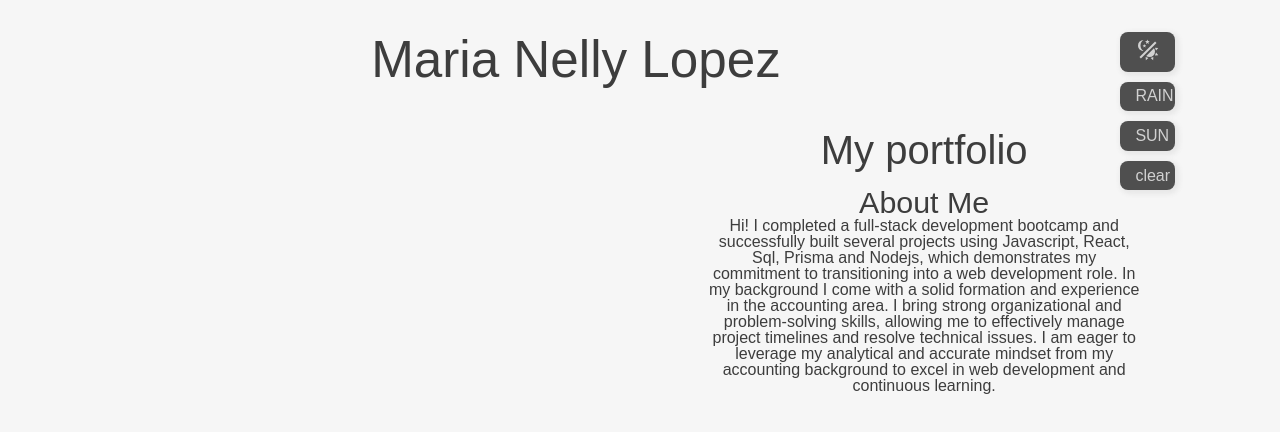
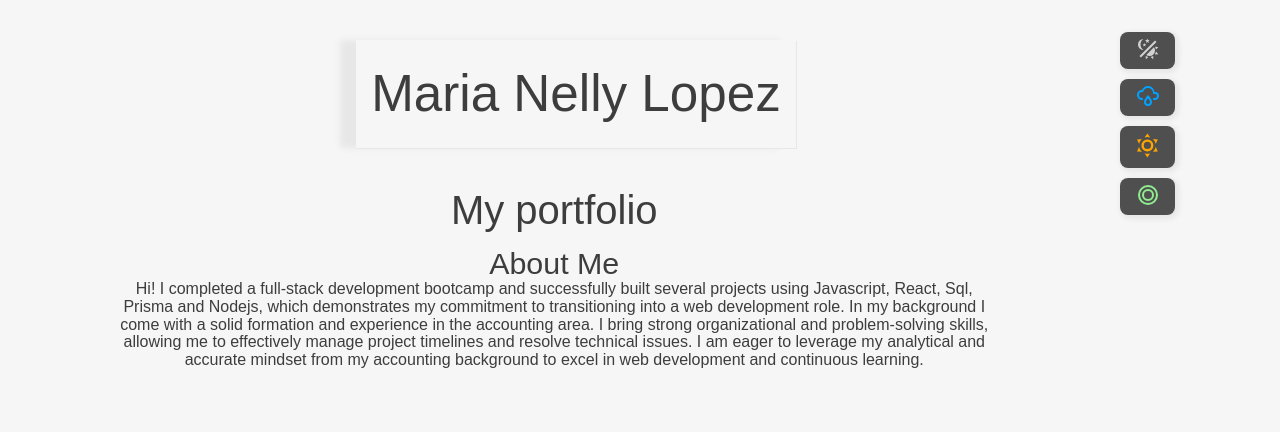
Before and after one commit to manelly67/mypersonalwebsite, a React (Vite) app: page / in a window 1280 px wide. Shown: the top 432 px of the page. Built offline with nearby package versions, Linux system fonts and the light colour scheme; a web font is replaced by a local one.

Commit message:
add icons to each button and style

```diff
--- a/src/App.jsx
+++ b/src/App.jsx
@@ -5,6 +5,8 @@ import rain_small from "./assets/img/rain/small_raining.jpg";
 import sun_large from "./assets/img/sun/sunny_day_large.jpg";
 import sun_medium from "./assets/img/sun/sunny_day_medium.jpg";
 import sun_small from "./assets/img/sun/sunny_day_small.jpg";
+import Icon from '@mdi/react';
+import { mdiCircleDouble } from '@mdi/js';
 import "./styles/App.css";
 import ToggleTheme from "./components/ToggleTheme";
 import Raining from "./animation/Raining";
@@ -25,9 +27,10 @@ function App() {
   const [activeIndex, setActiveIndex] = useState(0);
   const [screenWidth, setScreenWidth] = useState(0);
   const [screenHeight, setScreenHeight] = useState(0);
+  const pictureIn = activeIndex === 0 ? false : true;
 
   const { animateOut } = styles1;
-  const { buttonA } = styles2;
+  const { buttonD } = styles2;
 
   useEffect(() => {
     setScreenWidth(window.innerWidth);
@@ -46,9 +49,11 @@ function App() {
       <main>
         <section>
           <header>
-            <h1>{myName}</h1>
+           <div className={!pictureIn ? "headerDiv" : "headerPict"}>
+           <h1>{myName}</h1>
+           </div>
           </header>
-          <section className="aboutMe">
+          <section className={!pictureIn ? "aboutMe" : "aboutMeHalf"}>
             <h2>My portfolio</h2>
             <div>
               <h3>About Me</h3>
@@ -79,12 +84,15 @@ function App() {
             onShow={() => setActiveIndex(2)}
             fading={fading}
           />
-          <button className={buttonA}
-          onClick={()=>{
-            fading();
-            setActiveIndex(0);
-          }}>
-            clear
+          <button
+            className={buttonD}
+            onClick={() => {
+              fading();
+              setActiveIndex(0);
+            }}
+            title="clear"
+          >
+            <Icon path={mdiCircleDouble} size={1} />
           </button>
         </aside>
       </main>
--- a/src/animation/Raining.jsx
+++ b/src/animation/Raining.jsx
@@ -1,3 +1,5 @@
+import Icon from '@mdi/react';
+import { mdiWeatherRainy } from '@mdi/js';
 import styles1 from "../styles/Slides.module.css";
 import styles2 from "../styles/Buttons.module.css";
 
@@ -14,7 +16,7 @@ const Raining = (props) => {
   } = props;
 
   const { animateIn } = styles1;
-  const { buttonA } = styles2;
+  const { buttonB } = styles2;
   const imgWidth =
     screenWidth <= 391
       ? screenWidth
@@ -68,13 +70,13 @@ const Raining = (props) => {
       ) : (
         <>
           <button
-            className={buttonA}
+            className={buttonB}
             onClick={() => {
               fading();
               setTimeout(onShow, 599);
             }}
           >
-            RAIN
+            <Icon path={mdiWeatherRainy} size={1} />
           </button>
         </>
       )}
--- a/src/animation/Sunny.jsx
+++ b/src/animation/Sunny.jsx
@@ -1,3 +1,5 @@
+import Icon from '@mdi/react';
+import { mdiWeatherSunny } from '@mdi/js';
 import styles1 from "../styles/Slides.module.css";
 import styles2 from "../styles/Buttons.module.css";
 
@@ -13,7 +15,7 @@ const Sunny = (props) => {
     screenHeight,
   } = props;
   const { animateIn, bright } = styles1;
-  const { buttonA } = styles2;
+  const { buttonC } = styles2;
   const imgWidth =
     screenWidth <= 391
       ? screenWidth
@@ -74,13 +76,14 @@ const Sunny = (props) => {
       ) : (
         <>
           <button
-            className={buttonA}
+            className={buttonC}
             onClick={() => {
               fading();
               setTimeout(onShow, 599);
             }}
+            aria-label="Weather Sunny"
           >
-            SUN
+            <Icon path={mdiWeatherSunny} size={1.2} />
           </button>
         </>
       )}
--- a/src/styles/App.css
+++ b/src/styles/App.css
@@ -7,6 +7,7 @@
 
 main>section {
   position: relative;
+  margin-top: calc(0.01*100vh);
 }
 
 main>aside>picture {
@@ -14,6 +15,41 @@ main>aside>picture {
   top: 0%;
   left: 0%;
   z-index: -1;
+}
+
+header{
+  position: relative;
+  height: 100px;
+  padding-bottom: calc(0.01*100vh);
+
+}
+
+.headerPict {
+  position: absolute;
+  align-content: center;
+  inset: 0;
+  width: 100%;
+  height: 100%;
+  background-color: var(--color-bg-first);
+  mask-image: radial-gradient(var(--color-bg-first) 40%, transparent 60%);
+}
+
+.headerDiv {
+  position: absolute;
+  align-content: center;
+  inset: 0;
+  margin: 0 auto;
+  width: fit-content;
+  padding: 0 15px 0 15px;
+  height: 100%;
+  background-color: var(--color-bg-first);
+  box-shadow:
+  1px 1px  var(--color-bg-second),
+  -1em 0 0.4em var(--color-bg-second);
+}
+
+header > div> h1 {
+  align-self: center;
 }
 
 .thanks_to {
@@ -30,11 +66,13 @@ main>aside>picture {
   font-size: 12px;
 }
 
+/* main and  aside */
+
 @media screen and (max-width: 400px) {
   main {
     display: grid;
     grid-template-rows: 100px 1fr;
-    grid-template-columns: 1fr;
+    grid-template-columns: calc(100vw * 0.9);
   }
 
   aside {
@@ -49,7 +87,7 @@ main>aside>picture {
 
 @media screen and (min-width: 401px) {
   main {
-    width: 100vW;
+    width: 100vw;
     display: grid;
     grid-template-rows: 1fr;
     grid-template-columns: 85% 15%;
@@ -64,37 +102,42 @@ main>aside>picture {
 
 }
 
+/* aboutMe and aboutMeHalf */
+
+.aboutMe, .aboutMeHalf {
+
+  display: flex;
+  flex-direction: column;
+  justify-content: flex-start;
+  gap: 15px;
+  padding-top: 40px;
+}
+
+.aboutMe>div, .aboutMeHalf>div{
+  width: 80%;
+  margin: 0 auto;
+}
 
 @media screen and (max-width: 980px) {
-  .aboutMe {
+  .aboutMe, .aboutMeHalf {
     position: absolute;
     right: 2%;
     width: 100%;
-    display: flex;
-    flex-direction: column;
-    justify-content: flex-start;
-    gap: 15px;
-    padding-top: 40px;
   }
-  .aboutMe>div{
-    width: 80%;
-    margin: 0 auto;
-  }
+
 }
 
 @media screen and (min-width: 981px) {
   .aboutMe {
     position: absolute;
+    right: 2%;
+    width: 100%;
+  }
+
+  .aboutMeHalf {
+    position: absolute;
     right: -7%;
     width: 50%;
-    display: flex;
-    flex-direction: column;
-    justify-content: flex-start;
-    gap: 15px;
-    padding-top: 40px;
   }
-  .aboutMe>div{
-    width: 80%;
-    margin: 0 auto;
-  }
+
 }
--- a/src/styles/Buttons.module.css
+++ b/src/styles/Buttons.module.css
@@ -1,15 +1,48 @@
-.buttonA {
+.buttonA, .buttonB, .buttonC, .buttonD {
+    border-radius: 8px;
+    border: 1px solid transparent;
     z-index: 1;
     padding: 0.3em 0.9em;
-    transition: transform 250ms ease-in-out;
+    transition: transform 250ms ease-in-out, border-color 0.25s;
     width: 55px;
     box-shadow: #e7e7e7 2px 2px 5px 2px;
+    background-color: var(--color-bg-button);
+    color: var(--color-text-button);
+    cursor: pointer;
 }
 
-.buttonA:hover {
+.buttonA:hover, .buttonB:hover, .buttonC:hover, .buttonD:hover{
     transform: scale(1.1);
 }
 
-.buttonA:active {
+.buttonA:active, .buttonB:active, .buttonC:active, .buttonD:active {
     transform: scale(1.1);
 }
+
+
+.buttonA:hover{
+    border-color: #242424;
+}
+
+.buttonB{
+    color: rgb(0, 162, 255);
+}
+.buttonB:hover{
+    border-color: rgb(0, 162, 255);
+}
+
+
+.buttonC{
+    color: orange;
+}
+.buttonC:hover{
+    border-color: orange;
+}
+
+
+.buttonD{
+    color: var(--color-border-button);
+}
+.buttonD:hover{
+    border-color: var(--color-border-button);
+}
--- a/src/styles/index.css
+++ b/src/styles/index.css
@@ -11,6 +11,7 @@
 
 .light {
   --color-bg-first: #f6f6f6;
+  --color-bg-second: #e7e7e7;
   --color-base-text: #3d3d3d;
   --color-a-hover: lightgreen;
   --color-text-button: #d1d1d1;
@@ -21,6 +22,7 @@
 
 .dark {
   --color-bg-first: #3d3d3d;
+  --color-bg-second:#242424;
   --color-base-text: #f5f8fa;
   --color-a-hover: lightgreen;
   --color-text-button:#e7e7e7;
@@ -129,30 +131,26 @@ h2 {
 
 h3 {
   font-size: 1.9em;
-  line-height: 1;
+  line-height: 1.1;
 }
+
+@media screen and (max-width: 980px) {
+  h1 {
+    font-size: 2.5em;
+  }
+
+  h2 {
+    font-size: 1.9em;
+  }
+
+  h3 {
+    font-size: 1.4em;
+  }
+
+}
+
 
 p {
   font-size: 1em;
-  line-height: 1;
+  line-height: 1.1;
 }
-
-button {
-  border-radius: 8px;
-  border: 1px solid transparent;
-  padding: 0.5em 0.9em;
-  font-size: 1em;
-  font-weight: 500;
-  font-family: inherit;
-  background-color: var(--color-bg-button);
-  color: var(--color-text-button);
-  cursor: pointer;
-  transition: border-color 0.25s;
-}
-button:hover {
-  border-color: var(--color-border-button);
-}
-button:focus,
-button:focus-visible {
-  outline: 4px auto -webkit-focus-ring-color;
-}
```
